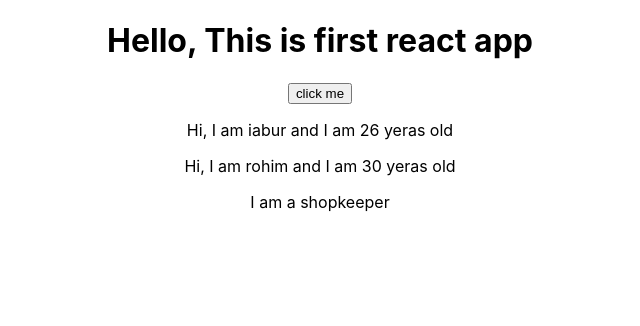
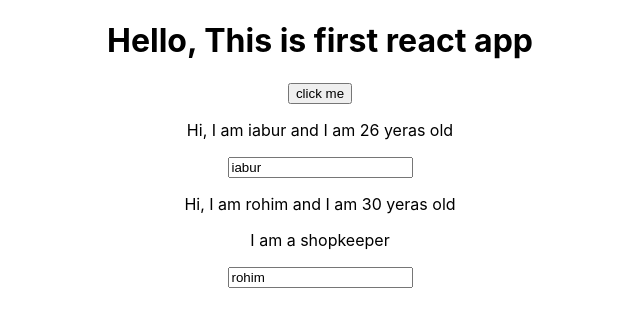
Before and after one commit to iabur/playing-with-react, a React (Create React App) app: page / in a window 1280 px wide. Shown: the top 326 px of the page, without its empty margins (320-960 px from the left). Built offline with nearby package versions, Linux system fonts and the light colour scheme.

Commit message:
adding two way binding

```diff
--- a/src/App.js
+++ b/src/App.js
@@ -20,6 +20,17 @@
       ],
     });
   };
+
+  onChangeHandler = (event) => {
+    this.setState({
+      Person: [
+        { name: 'iabur', age: '26' },
+        { name: event.target.value, age: 30 },
+        { name: 'korim', age: 33 },
+      ],
+    });
+  };
+
   render() {
     return (
       <div className='App'>
@@ -33,6 +44,7 @@
         />
         <Person
           click={() => this.switchNameHandler('iabur')}
+          changed={this.onChangeHandler}
           name={this.state.Person[1].name}
           age={this.state.Person[1].age}
         >
--- a/src/Person/Person.js
+++ b/src/Person/Person.js
@@ -6,6 +6,7 @@
         Hi, I am {props.name} and I am {props.age} yeras old
       </p>
       <p>{props.children}</p>
+      <input type='text' onChange={props.changed} value={props.name} />
     </div>
   );
 };
```
